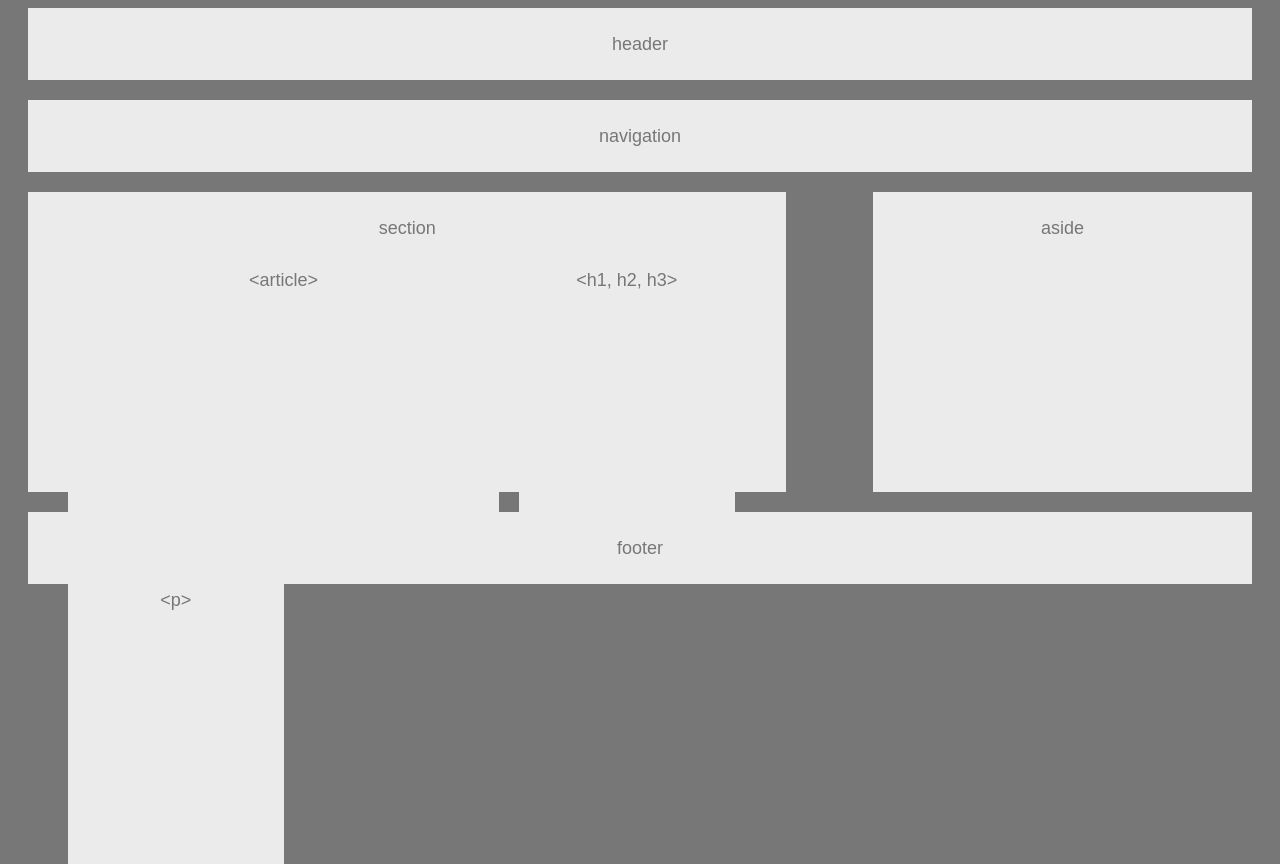
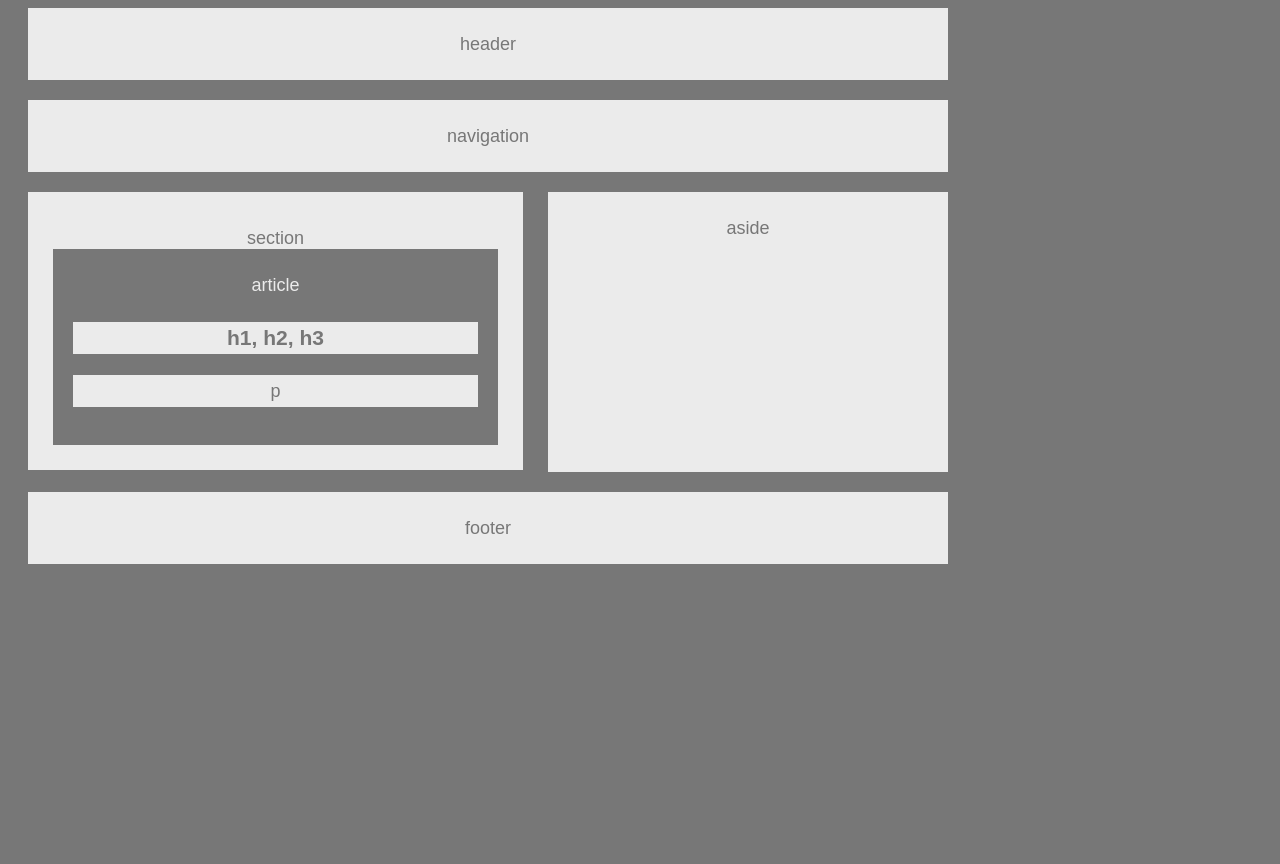
Before and after one commit to akt12345/HW-Wireframe, a plain HTML site: page index.html in a window 1280 px wide. After the commit the page ends 800 px from the top, so only its background shows below. Drawn offline with Linux system fonts and the light colour scheme.

Commit message:
files prior to hw submission

```diff
--- a/index.html
+++ b/index.html
@@ -15,56 +15,40 @@
 </header>
 
 <!-- Navigation here -->
-
-  <!-- try nav tag first if it doesnt work then use the div -->
 <nav>
 navigation
 </nav>
 
+<!-- Section Here..Parent of Article (h1 and p are children of article)
+ section, article, header and p-->
 
+<section id="section">
+section
 
-<!-- Aside Right Box here do i need padding in css for this?-->
+  <!--article -->
+	<article id="article">
+  article
+       <!--h tags -->
+	     <h1 id="htags">
+       h1, h2, h3
+       </h1>
+
+       <!--p tag -->
+	     <p id="ptag">
+       p
+       </p>
+
+  </article>
+
+ </section>
+
+<!-- aside here -->
 <div id="aside">
 <aside>
 aside
 </aside>
 
-
-<!-- Section Box Is not in good shape.. Is this called a box m
-contains:
- section box, article box, header and p tag -->
-
-
-<!--section -->
-<section id="section">
-  section
-
-
-<!--article -->
-  <article>
-	  <section id="article">
-    &lt;article&gt;
-    </section>
-
-
-<!--h tags -->
-	  <section id="htags">
-    &lt;h1, h2, h3&gt;
-    </section>
-
-
-<!--p tag -->
-	  <section id="ptag">
-    &lt;p&gt;
-    </section>
-
-  </article>
-
-  </section>
-
-
-
-<!--footer -->
+<!--footer here -->
 
 <footer>
 footer
--- a/style.css
+++ b/style.css
@@ -6,98 +6,82 @@
   text-align: center;
 }
 
+
 body {
+  color: #777;
+  background-color: #777;
   font-size: 18px;
   font-family: Arial, "Helvetica Neue", Helvetica, sans-serif;
   line-height: 32px;
-  color: #777;
-  background-color: #777;
-
+  width: 960px;
 }
 
+
 header {
+  color: #777;
+  background: #ebebeb;
   padding: 20px;
   margin-bottom: 20px;
-  color: #777;
-  background: #ebebeb;
   margin-left: 20px;
   margin-right: 20px;
 }
 
 
 nav {
+  color: #777;
+  background: #ebebeb;
   padding: 20px;
   margin-bottom: 20px;
-  color: #777;
-  background: #ebebeb;
   margin-left: 20px;
   margin-right: 20px;
 }
 
 
+section {
+  background: #ebebeb;
+  float: left;
+  width:495px;
+  padding: 30px;
+  margin-left: 20px;
+}
+
+
+#article {
+  color: #ebebeb;
+  background: #777;
+  padding:20px;
+  margin:-5px;
+}
+
+
+#htags {
+  color:#777;
+  background: #ebebeb;
+}
+
+
+#ptag {
+  color:#777;
+  background: #ebebeb;
+}
+
 
 aside {
   background: #ebebeb;
   float:right;
-  width: 30%;
-  height: 300px;
+  width: 400px;
+  height: 280px;
   padding: 20px;
   margin-left: 20px;
   margin-right: 20px;
   margin-bottom: 20px;
-
 }
-
-
-
-
-section {
-  background: #ebebeb;
-  float:left;
-  width: 60%;
-  height: 300px;
-  padding: 20px;
-  margin-left: 20px;
-  margin-bottom: 20px;
-}
-
-
-}
-
-#article {
-  background: #777;
-  color: #ebebeb;
-  float: left;
-  width: 50%;
-
-}
-
-#htags {
-  background: #ebebeb;
-  float: left;
-  width: 30%;
-
-}
-
-
-#ptag {
-  background: #ebebeb;
-  float: left;
-  width: 30%;
-
-
-}
-
-
-
-
 
 
 footer {
   background: #ebebeb;
+  clear: both;
   padding: 20px;
-  clear: both;
   margin-left: 20px;
   margin-right: 20px;
-
 }
```
Lines whose indentation alone changed are shown as unchanged.
